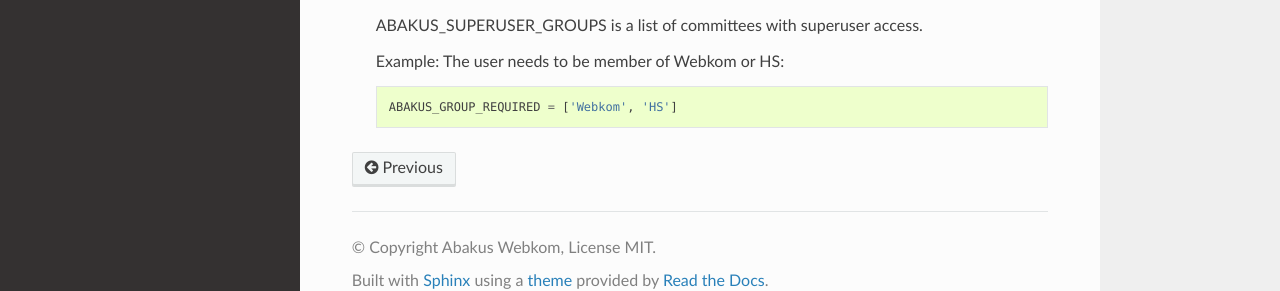
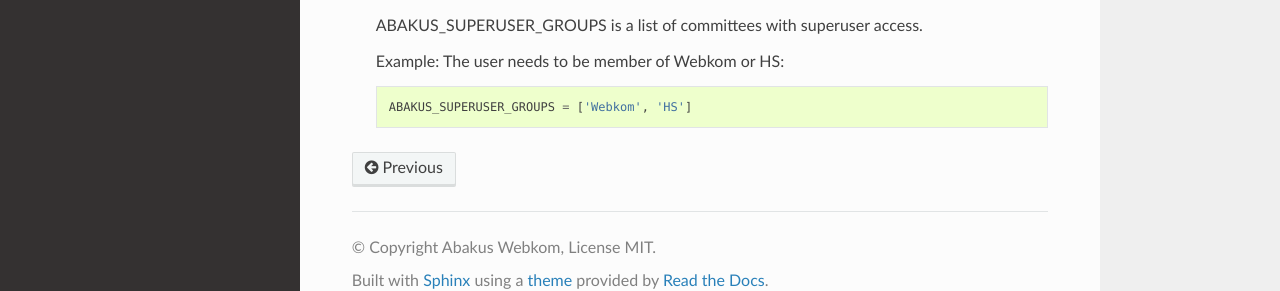
Before and after one commit to webkom/django-auth-abakus, a Sphinx documentation site: the page built from docs/settings.rst, in a window 1280 px wide and 1046 px high. Shown: the part 729-1020 px from the top of the window. Built offline with Sphinx 7.4.7 and the Read the Docs theme 2.0.0, drawn with Linux system fonts in a browser that asks for light colours.

Commit message:
Fix typpo

```diff
--- a/docs/settings.rst
+++ b/docs/settings.rst
@@ -38,4 +38,4 @@ Settings
 
     Example: The user needs to be member of Webkom or HS: ::
 
-        ABAKUS_GROUP_REQUIRED = ['Webkom', 'HS']
+        ABAKUS_SUPERUSER_GROUPS = ['Webkom', 'HS']
```
